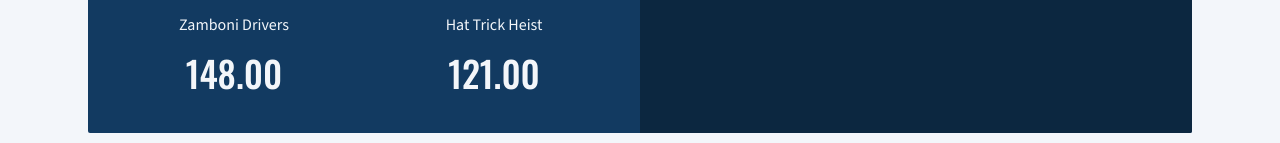
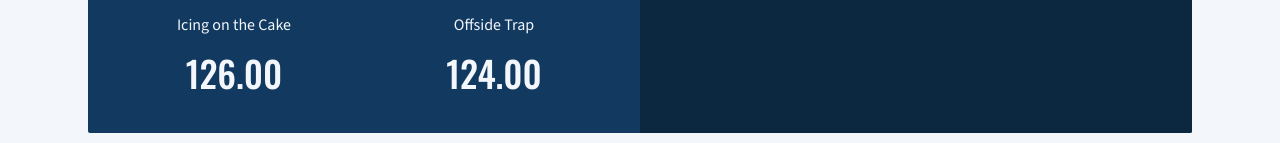
Before and after one commit to DrWaller/League-Hub, a Next.js app: page / in a window 1280 px wide. Shown: the part 354-497 px from the top of the page. Built offline with nearby package versions, Linux system fonts and the light colour scheme; no server answers; the database is empty.

Commit message:
Home page: pick marquee matchup by team strength early in the week, closest game once scoring builds
Co-Authored-By: Claude Sonnet 5.5 <noreply@anthropic.com>
Claude-Session: https://claude.ai/code/session_01CwqTYpe1UKxgYP1S9m8DYB

```diff
--- a/app/page.tsx
+++ b/app/page.tsx
@@ -18,7 +18,21 @@ export default async function HomePage() {
   const matchups = all.matchups.filter((m) => m.week === meta.currentWeek);
 
   const top3 = teams.slice(0, 3);
-  const marquee = matchups[0];
+  // Marquee matchup: early in the week (little scoring yet) the two best teams in the
+  // standings; once a game has real points on the board, the closest game, with the better
+  // teams breaking ties.
+  const rankOf = (id: number) => {
+    const i = teams.findIndex((t) => t.id === id);
+    return i === -1 ? teams.length : i;
+  };
+  const strength = (m: (typeof matchups)[number]) => rankOf(m.homeTeamId) + rankOf(m.awayTeamId); // lower = better
+  const margin = (m: (typeof matchups)[number]) => Math.abs(m.homeScore - m.awayScore);
+  const hasData = (m: (typeof matchups)[number]) => m.isFinal || m.homeScore + m.awayScore >= 40;
+  const live = matchups.filter(hasData);
+  const marquee =
+    live.length > 0
+      ? [...live].sort((a, b) => margin(a) - margin(b) || strength(a) - strength(b))[0]
+      : [...matchups].sort((a, b) => strength(a) - strength(b))[0];
   const teamById = (id: number) => teams.find((t) => t.id === id);
 
   return (
```
